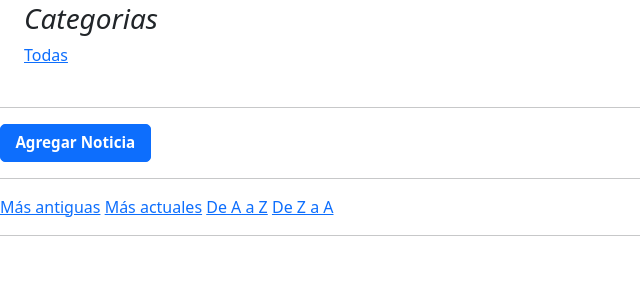
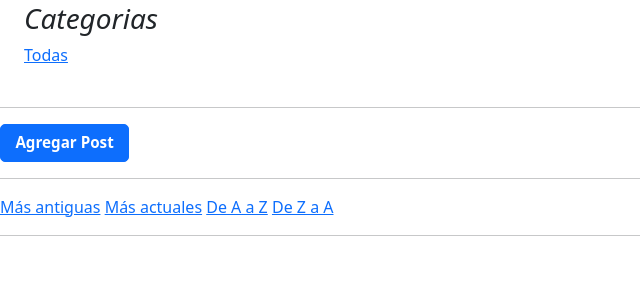
Before and after one commit to emyypg/blog, a Django app: page / in a window 1280 px wide. Shown: the part 161-468 px from the top of the page, without its empty margins (0-640 px from the left). Run offline with Django 5.2, Linux system fonts and the light colour scheme; the visitor is signed in with stand-in values (Sample User, id 1); data that the repository does not hold is empty.

Commit message:
fix:html index_botón Agregar post

```diff
--- a/templates/news/index.html
+++ b/templates/news/index.html
@@ -44,7 +44,7 @@
 
 {% if user.is_superuser or user.is_staff %}
     <hr>
-    <button type="button" class="btn btn-primary"><a class="nav-link" href="{#}"> Agregar Noticia</a></button>
+    <button type="button" class="btn btn-primary"><a class="nav-link" href="{#}"> Agregar Post</a></button>
 {% endif %}
 
 <hr>
```
